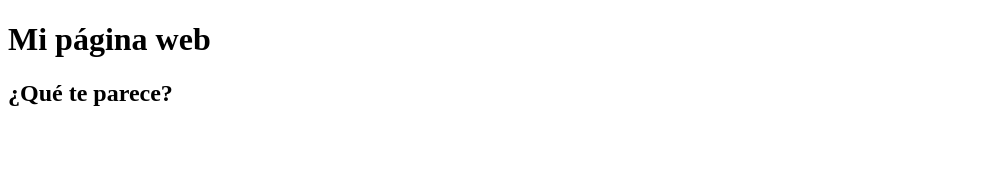
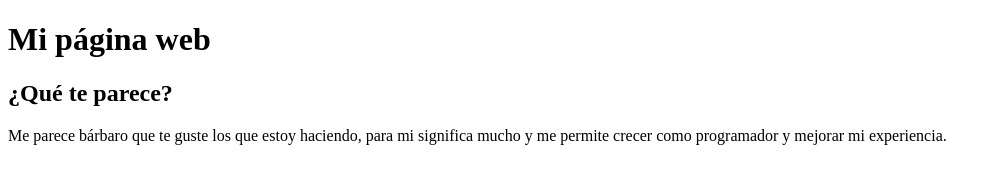
Before and after one commit to Danoolo/Repositorio1, a plain HTML site: page index.html in a window 1280 px wide. Shown: the whole page, without its empty margins (0-997 px from the left). Drawn offline with Linux system fonts and the light colour scheme.

Commit message:
Agrego párrafo
agrego un párrafo descriptivo para mi página web

```diff
--- a/index.html
+++ b/index.html
@@ -9,6 +9,9 @@
 	<body>
 		<h1> Mi página web </h1>
 		<h2> ¿Qué te parece? </h2>
+		<p> Me parece bárbaro que te guste los que estoy
+		haciendo, para mi significa mucho y me permite
+		crecer como programador y mejorar mi experiencia.</p>
 	</body>
 
 </html>
```
